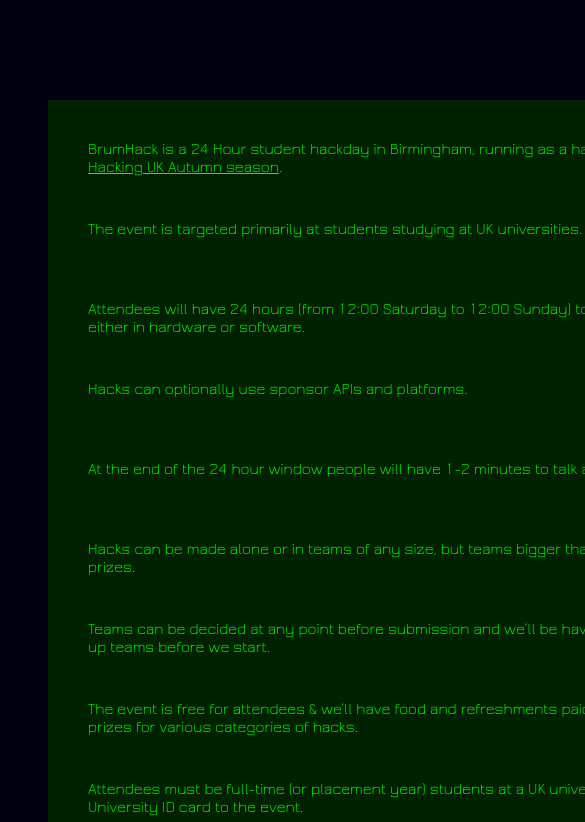
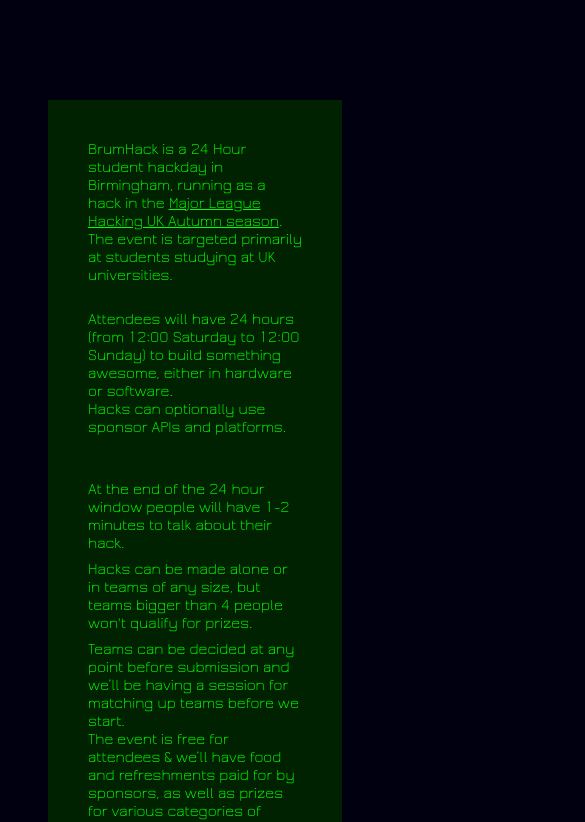
Before and after one commit to brumhack/www.brumhack.co.uk, a website: page public/index.html in a window 390 px wide. Shown: the part 583-1405 px from the top of the page, 585 px wide, since content can reach past the window. Drawn offline with Linux system fonts and the light colour scheme.

Commit message:
Landing: More responsive details view

```diff
--- a/public/index.html
+++ b/public/index.html
@@ -112,8 +112,8 @@
     }
 
     .moar ul {
-      padding-top: 40px;
-      width: 700px;
+      padding: 40px;
+      max-width: 700px;
       overflow:hidden;
       background-color: #002200;
     }
```
